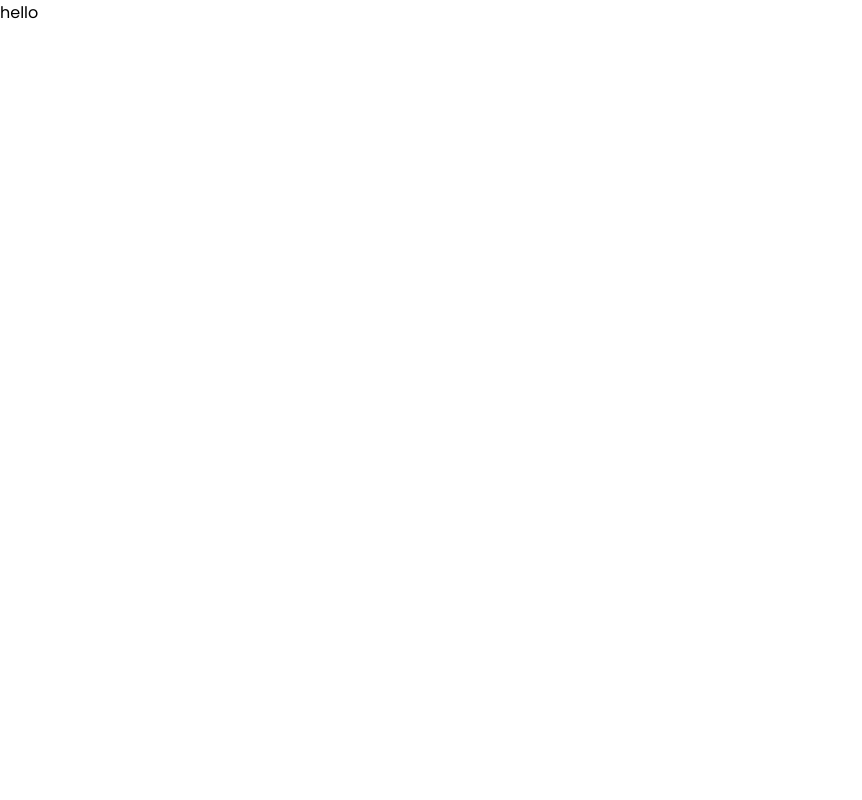
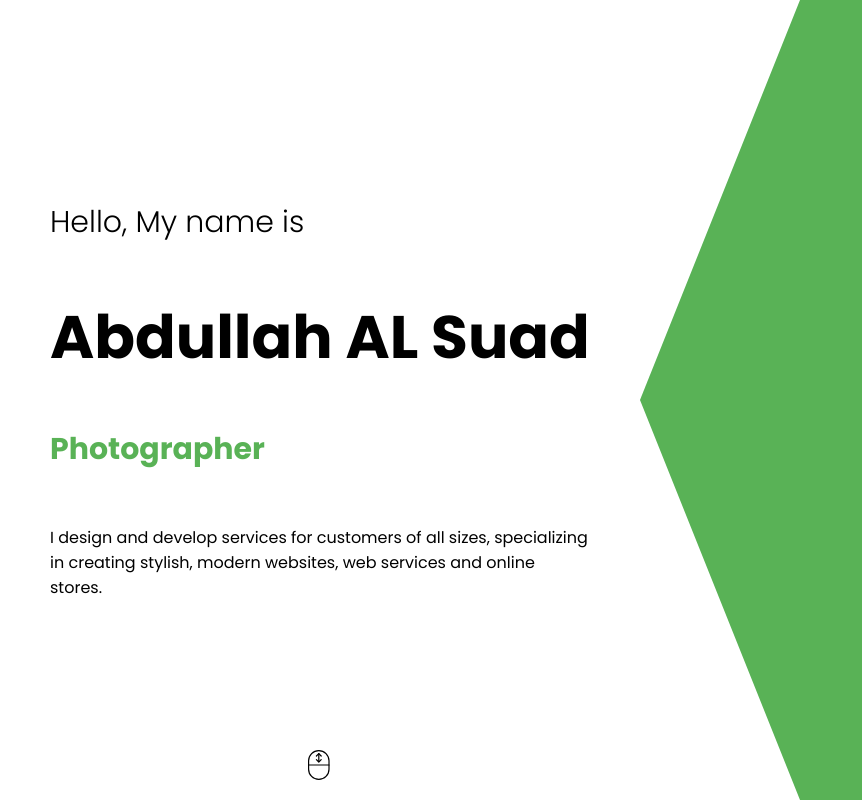
Before and after one commit to abdullahalsuad/Portfolio-v2, a React (Create React App) app: page / in a window 1280 px wide. Shown: the whole page, without its empty margins (0-862 px from the left). Built offline with nearby package versions, Linux system fonts and the light colour scheme.

Commit message:
intro folder added

```diff
--- a/src/App.js
+++ b/src/App.js
@@ -1,8 +1,9 @@
+import Intro from "./Component/intro/intro/Intro";
 
 function App() {
   return (
     <div >
-      hello
+     <Intro/>
     </div>
   );
 }
--- /dev/null
+++ b/src/Component/intro/intro/Intro.jsx
@@ -0,0 +1,91 @@
+import './intro.css'
+// import Me from "../../../img/address.png";
+
+const Intro = () => {
+    return (
+        <div className="i">
+      <div className="i-left">
+        <div className="i-left-wrapper">
+          <h2 className="i-intro">Hello, My name is</h2>
+          <h1 className="i-name">Abdullah AL Suad</h1>
+          <div className="i-title">
+            <div className="i-title-wrapper">
+              <div className="i-title-item">Web Developer</div>
+              <div className="i-title-item">UI/UX Designer</div>
+              <div className="i-title-item">Photographer</div>
+              <div className="i-title-item">Programmer</div>
+              <div className="i-title-item">Student</div>
+            </div>
+          </div>
+          <p className="i-desc">
+            I design and develop services for customers of all sizes,
+            specializing in creating stylish, modern websites, web services and
+            online stores.
+          </p>
+        </div>
+        <svg
+          width="75"
+          height="75"
+          viewBox="0 0 75 75"
+          fill="none"
+          stroke="black"
+          className="i-scroll"
+          xmlns="http://www.w3.org/2000/svg"
+        >
+          <g id="scroll">
+            <path
+              id="Vector"
+              d="M40.5 15L34.5 9L28.5 15"
+              stroke-width="3"
+              stroke-miterlimit="10"
+              stroke-linecap="round"
+              stroke-linejoin="round"
+            />
+            <path
+              id="Vector_2"
+              d="M28.5 24L34.5 30L40.5 24"
+              stroke-width="3"
+              stroke-miterlimit="10"
+              stroke-linecap="round"
+              stroke-linejoin="round"
+            />
+            <g id="Group">
+              <path
+                id="Vector_3"
+                d="M9 37.5H60"
+                stroke-width="3"
+                stroke-miterlimit="10"
+                stroke-linecap="round"
+                stroke-linejoin="round"
+              />
+            </g>
+            <path
+              id="Vector_4"
+              d="M34.5 27V9"
+              stroke-width="2.9895"
+              stroke-miterlimit="10"
+              stroke-linecap="round"
+              stroke-linejoin="round"
+            />
+            <g id="Group_2">
+              <path
+                id="Vector_5"
+                d="M9 27C9 12.918 20.418 1.5 34.5 1.5C48.5859 1.5 60 12.918 60 27C60 29.8906 60 45.1094 60 48C60 62.082 48.5859 73.5 34.5 73.5C20.418 73.5 9 62.082 9 48C9 45.1094 9 29.8906 9 27Z"
+                stroke-width="3"
+                stroke-miterlimit="10"
+                stroke-linecap="round"
+                stroke-linejoin="round"
+              />
+            </g>
+          </g>
+        </svg>
+      </div>
+      <div className="i-right">
+        <div className="i-bg"></div>
+        {/* <img src={Me} alt="" className="i-img" /> */}
+      </div>
+    </div>
+    )
+}
+
+export default Intro
--- /dev/null
+++ b/src/Component/intro/intro/intro.css
@@ -0,0 +1,111 @@
+.i {
+  display: flex;
+  height: 100vh;
+}
+
+.i-left {
+  flex: 1;
+  display: flex;
+  align-items: center;
+  justify-content: center;
+}
+
+.i-right {
+  flex: 1;
+  position: relative;
+}
+
+.i-left-wrapper {
+  padding: 50px;
+  height: 50%;
+  display: flex;
+  flex-direction: column;
+  justify-content: space-between;
+}
+
+.i-intro {
+  font-size: 30px;
+  font-weight: 300;
+}
+
+.i-name {
+  font-size: 60px;
+}
+
+.i-title {
+  height: 50px;
+  overflow: hidden;
+}
+
+.i-title-wrapper {
+  height: 100%;
+  animation: move 10s ease-in-out infinite alternate;
+}
+
+@keyframes move {
+  25% {
+    transform: translateY(-50px);
+  }
+  50% {
+    transform: translateY(-100px);
+  }
+  75% {
+    transform: translateY(-150px);
+  }
+  100% {
+    transform: translateY(-200px);
+  }
+}
+
+.i-title-item {
+  height: 50px;
+  font-size: 30px;
+  font-weight: bold;
+  color: #59b256;
+  display: flex;
+  align-items: center;
+}
+
+.i-scroll {
+  width: 30px;
+  height: 30px;
+  position: absolute;
+  bottom: 20px;
+}
+
+.i-img {
+  width: 100%;
+  height: 100%;
+  object-fit: cover;
+  position: absolute;
+}
+
+.i-bg {
+  clip-path: polygon(100% 0%, 100% 51%, 100% 100%, 25% 100%, 0% 50%, 25% 0%);
+  background-color: #59b256;
+  width: 100%;
+  height: 100%;
+  position: absolute;
+  top: 0;
+  right: 0;
+}
+
+@media screen and (max-width: 480px) {
+  .i {
+    flex-direction: column;
+  }
+
+  .i-left-wrapper {
+
+    padding: 10px;
+    align-items: center;
+    justify-content: center;
+    text-align: center;
+    height: 100%;
+  }
+
+  .i-desc{
+    display: none;
+  }
+
+}
```
